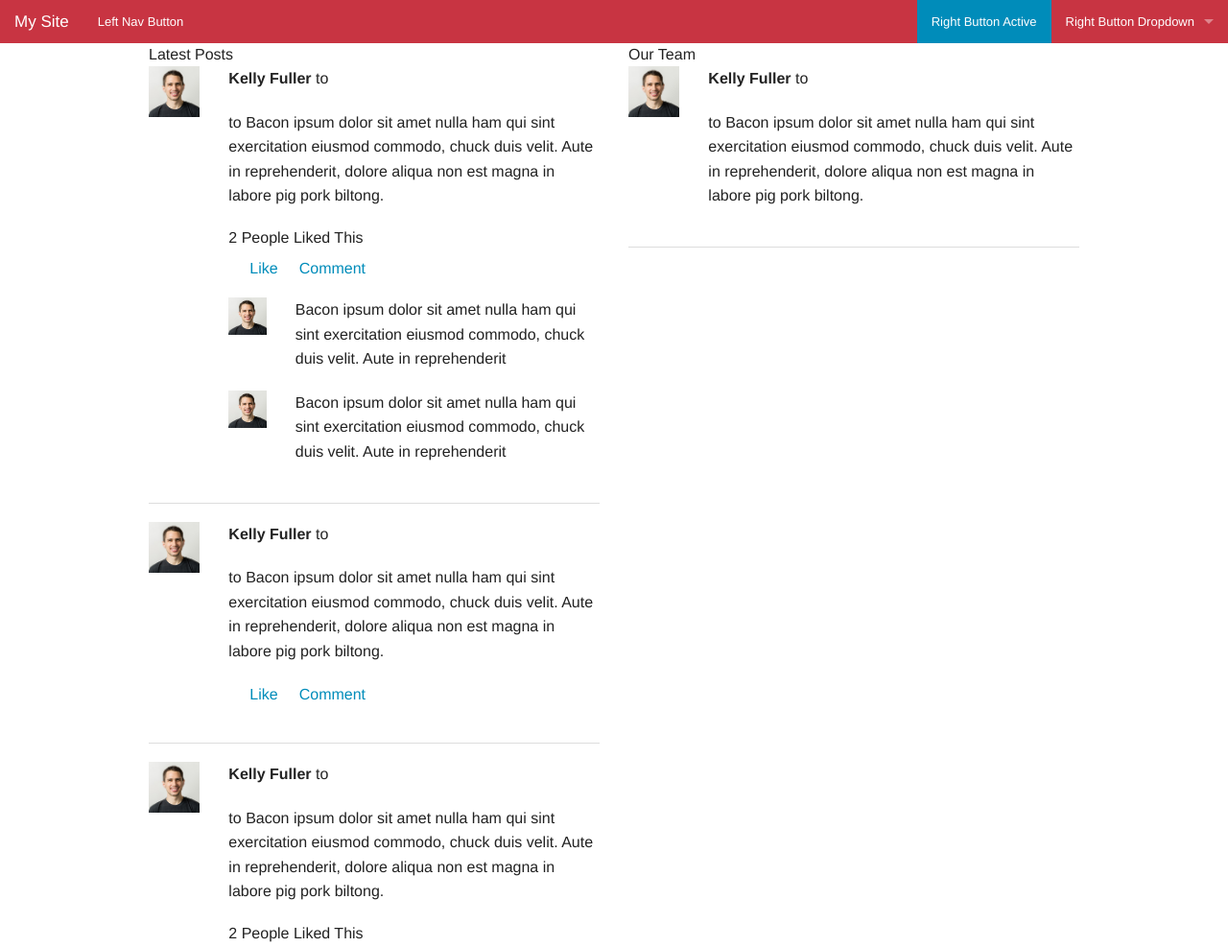
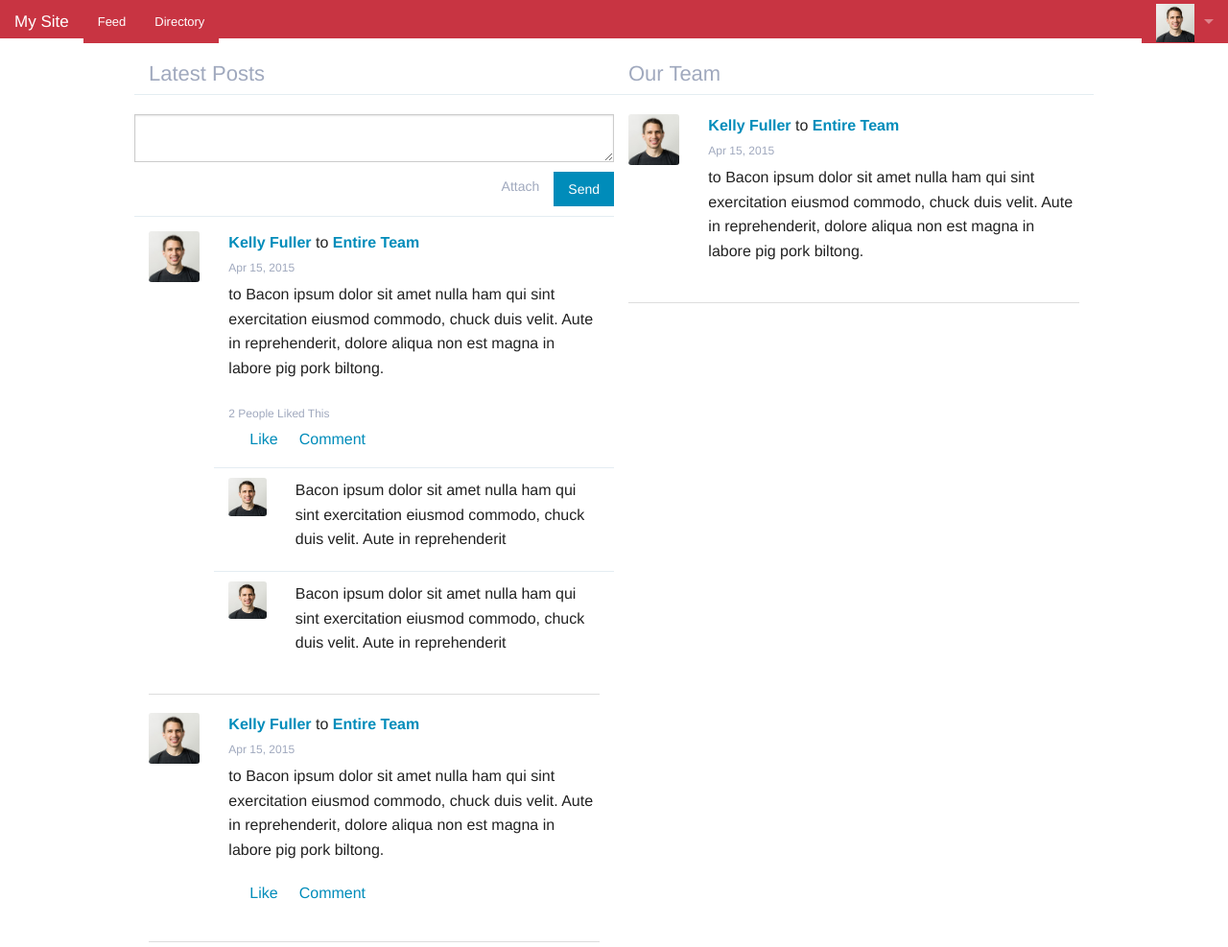
Before and after one commit to caidentity/Frontend-Framework, a plain HTML site: page index.html in a window 1280 px wide. Shown: the top 987 px of the page at 96% size. Drawn offline with nearby package versions, Linux system fonts and the light colour scheme; files that its build step writes are made by us from their sources.

Commit message:
fixes all over

```diff
--- a/assets/stylesheets/kit/components/_top-bar.scss
+++ b/assets/stylesheets/kit/components/_top-bar.scss
@@ -160,6 +160,11 @@ $topbar-dropdown-arrows: true !default; //Set false to remove the \00bb >> text
       margin-bottom: $topbar-margin-bottom;
       overflow: hidden;
       position: relative;
+      position: fixed;
+      top: 0;
+      width: 100%;
+      z-index: 99;
+      height: 40px;
 
       // Topbar Global list Styles
       ul {
--- /dev/null
+++ b/assets/stylesheets/pages.scss
@@ -0,0 +1,58 @@
+/*--Feed--*/
+.homeheader {
+	margin-top: 60px;
+      margin-bottom: 20px;
+	.headline{
+	  border-bottom: 1px solid #e4edf2;
+      color: #A0A9BE;
+      font-size: 22px;
+      font-weight: 200;
+      padding-bottom: 5px;
+	}
+}
+.feed {
+  .composerow {
+	  border-bottom: 1px solid #e4edf2;
+	  margin-bottom: 15px;
+	textarea {
+	    margin-bottom: 10px;
+	}
+    .button {
+	    display: inline-block;
+	    float: right;
+	    font-size: 14px;
+	    padding: 10px 15px;
+	    margin-bottom: 10px;
+    }
+    .attach {
+	    display: inline-block;
+      float: right;
+      font-size: 14px;
+      color: #A0A9BE;
+      padding: 5px 15px;
+    }
+  }
+  .userdetails {
+    margin: 0px;
+    a {
+	  font-weight: 800;
+    }
+    p {
+	  font-size: 12px;
+	  padding-top: 5px;
+      color: #A0A9BE;
+      margin-bottom: 5px;
+    }
+  }
+  .likethis {
+    font-size: 12px;
+    padding-top: 5px;
+    color: #A0A9BE;
+    margin-bottom: 5px;
+  }
+  .commentrow {
+    border-top: 1px solid #e4edf2;
+    padding-top: 10px;
+  }
+  .avatar img {border-radius: 3px;}
+}
--- a/index.html
+++ b/index.html
@@ -4,25 +4,26 @@
     <meta charset="utf-8" />
     <meta name="viewport" content="width=device-width, initial-scale=1.0" />
     <title>Template</title>
-    <link rel="stylesheet" href="assets/stylesheets/dest/stylesheets/kit.min.css" />
+    <link rel="stylesheet" href="assets/stylesheets/dest/kit.min.css" />
+    <link rel="stylesheet" href="assets/stylesheets/dest/pages.min.css" />
     <script src="js/vendor/modernizr.js"></script>
   </head>
   <body>
 
 <!-- Navbar -->
-<nav class="top-bar" data-topbar role="navigation">
+<nav class="top-bar fixed" data-topbar role="navigation">
   <ul class="title-area">
     <li class="name">
       <h1><a href="#">My Site</a></h1>
     </li>
-    <li class="toggle-topbar menu-icon"><a href="#"><span>Menu</span></a></li>
+    <li class="toggle-topbar menu-icon"><a href="#"><span>Feed</span></a></li>
+    <li class="toggle-topbar menu-icon"><a href="#"><span>Directory</span></a></li>
   </ul>
   <section class="top-bar-section">
     <!-- Right Nav Section -->
     <ul class="right">
-      <li class="active"><a href="#">Right Button Active</a></li>
       <li class="has-dropdown">
-        <a href="#">Right Button Dropdown</a>
+        <a href="#"><img src="./assets/img/avatars/avatar1.jpg" height="40" width="40"/></a>
         <ul class="dropdown">
           <li><a href="#">First link in dropdown</a></li>
           <li class="active"><a href="#">Active link in dropdown</a></li>
@@ -31,43 +32,53 @@
     </ul>
     <!-- Left Nav Section -->
     <ul class="left">
-      <li><a href="#">Left Nav Button</a></li>
+      <li><a href="#">Feed</a></li>
+      <li><a href="#">Directory</a></li>
     </ul>
   </section>
 </nav>
 
-<div class="row">
-  <div class="large-6 columns">
+<div class="row homeheader">
+  <div class="large-6 columns headline">
 	  Latest Posts
   </div>
-  <div class="large-6 columns">
+  <div class="large-6 columns headline">
 	  Our Team
   </div>
 </div>
-<div class="row">
+<div class="row feed">
   <!--Feed-->
   <div class="large-6 columns">
+    <!--Compose-->
+    <div class="row composerow">
+	  <textarea rows="2" cols="50"></textarea>
+	  <a href="#" class="button">Send</a>
+      <div class="attach">Attach</div>
+    </div>
     <!--Post-->
     <div class="row">
-      <div class="large-2 columns small-3"><img src="./assets/img/avatars/avatar1.jpg"/></div>
+      <div class="large-2 columns small-3 avatar"><img src="./assets/img/avatars/avatar1.jpg"/></div>
       <div class="large-10 columns">
-        <p><strong>Kelly Fuller</strong> to</p>
+        <div class="userdetails">
+          <a href="#">Kelly Fuller</a> to <a href="#">Entire Team</a>
+          <p>Apr 15, 2015</p>
+        </div>
         <p>to Bacon ipsum dolor sit amet nulla ham qui sint
         exercitation eiusmod commodo, chuck duis velit. Aute in reprehenderit, dolore aliqua non est magna in labore pig pork biltong.</p>
-        <h6>2 People Liked This</h6>
+        <div class="likethis">2 People Liked This</div>
         <ul class="inline-list">
           <li><a href="">Like</a></li>
           <li><a href="">Comment</a></li>
         </ul>
         <!--Comments -->
-        <div class="row">
-          <div class="large-2 columns small-3"><img src="./assets/img/avatars/avatar1.jpg"/></div>
+        <div class="row commentrow">
+          <div class="large-2 columns small-3 avatar"><img src="./assets/img/avatars/avatar1.jpg"/></div>
           <div class="large-10 columns"><p>Bacon ipsum dolor sit amet nulla ham qui sint exercitation eiusmod commodo,
             chuck duis velit. Aute in reprehenderit</p>
           </div>
         </div>
-        <div class="row">
-          <div class="large-2 columns small-3"><img src="./assets/img/avatars/avatar1.jpg"/></div>
+        <div class="row commentrow">
+          <div class="large-2 columns small-3 avatar"><img src="./assets/img/avatars/avatar1.jpg"/></div>
           <div class="large-10 columns"><p>Bacon ipsum dolor sit amet nulla ham qui sint exercitation eiusmod commodo,
             chuck duis velit. Aute in reprehenderit</p>
           </div>
@@ -78,9 +89,12 @@
     <hr/>
     <!--Post-->
     <div class="row">
-      <div class="large-2 columns small-3"><img src="./assets/img/avatars/avatar1.jpg"/></div>
+      <div class="large-2 columns small-3 avatar"><img src="./assets/img/avatars/avatar1.jpg"/></div>
       <div class="large-10 columns">
-        <p><strong>Kelly Fuller</strong> to</p>
+        <div class="userdetails">
+          <a href="#">Kelly Fuller</a> to <a href="#">Entire Team</a>
+           <p>Apr 15, 2015</p>
+        </div>
         <p>to Bacon ipsum dolor sit amet nulla ham qui sint
         exercitation eiusmod commodo, chuck duis velit. Aute in reprehenderit, dolore aliqua non est magna in labore pig pork biltong.</p>
         <ul class="inline-list">
@@ -92,9 +106,12 @@
     <hr/>
     <!--Post-->
     <div class="row">
-      <div class="large-2 columns small-3"><img src="./assets/img/avatars/avatar1.jpg"/></div>
+      <div class="large-2 columns small-3 avatar"><img src="./assets/img/avatars/avatar1.jpg"/></div>
       <div class="large-10 columns">
-        <p><strong>Kelly Fuller</strong> to</p>
+        <div class="userdetails">
+          <a href="#">Kelly Fuller</a> to <a href="#">Entire Team</a>
+          <p>Apr 15, 2015</p>
+        </div>
         <p>to Bacon ipsum dolor sit amet nulla ham qui sint
         exercitation eiusmod commodo, chuck duis velit. Aute in reprehenderit, dolore aliqua non est magna in labore pig pork biltong.</p>
         <h6>2 People Liked This</h6>
@@ -103,8 +120,8 @@
           <li><a href="">Comment</a></li>
         </ul>
         <!--Comments -->
-        <div class="row">
-          <div class="large-2 columns small-3"><img src="./assets/img/avatars/avatar1.jpg"/></div>
+        <div class="row commentrow">
+          <div class="large-2 columns small-3 avatar"><img src="./assets/img/avatars/avatar1.jpg"/></div>
           <div class="large-10 columns"><p>Bacon ipsum dolor sit amet nulla ham qui sint exercitation eiusmod commodo,
             chuck duis velit. Aute in reprehenderit</p>
           </div>
@@ -118,9 +135,12 @@
   <div class="large-6 columns">
     <!--Post-->
     <div class="row">
-      <div class="large-2 columns small-3"><img src="./assets/img/avatars/avatar1.jpg"/></div>
+      <div class="large-2 columns small-3 avatar"><img src="./assets/img/avatars/avatar1.jpg"/></div>
       <div class="large-10 columns">
-        <p><strong>Kelly Fuller</strong> to</p>
+        <div class="userdetails">
+          <a href="#">Kelly Fuller</a> to <a href="#">Entire Team</a>
+          <p>Apr 15, 2015</p>
+        </div>
         <p>to Bacon ipsum dolor sit amet nulla ham qui sint
         exercitation eiusmod commodo, chuck duis velit. Aute in reprehenderit, dolore aliqua non est magna in labore pig pork biltong.</p>
       </div>
```
Also changed, not shown: gulpfile.js (+23 -23 lines), assets/stylesheets/kit/normalize.scss (renamed from assets/stylesheets/normalize.scss).
